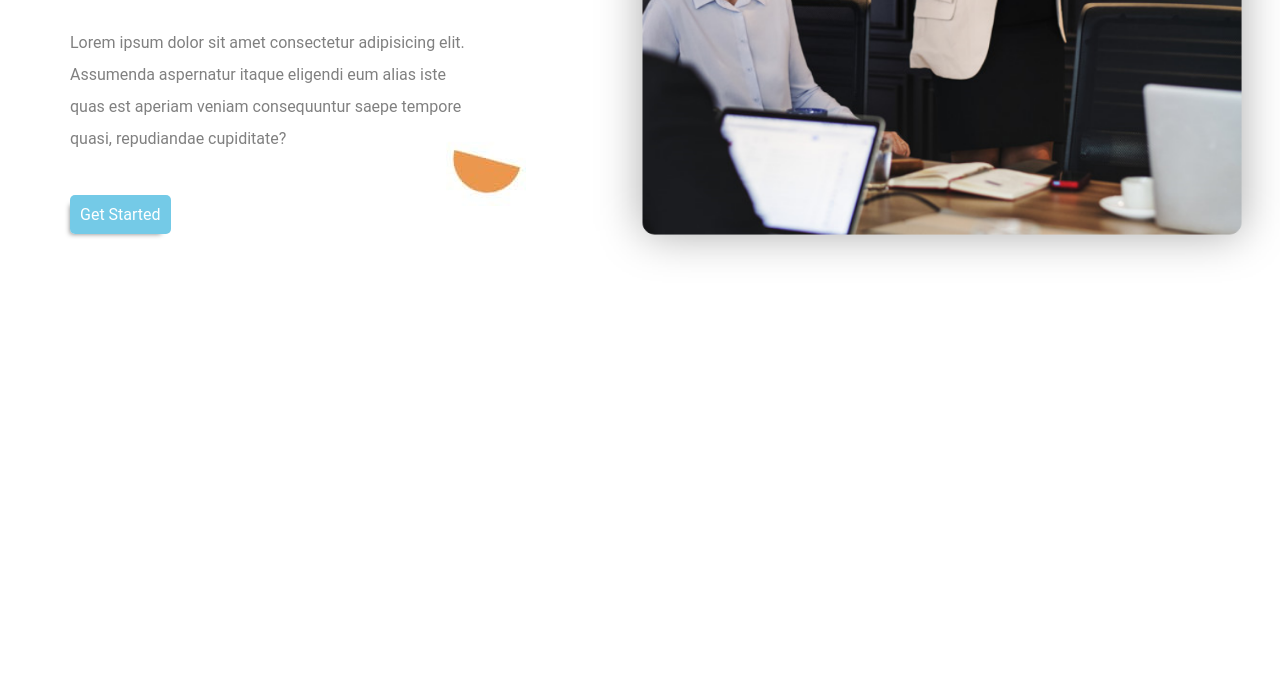
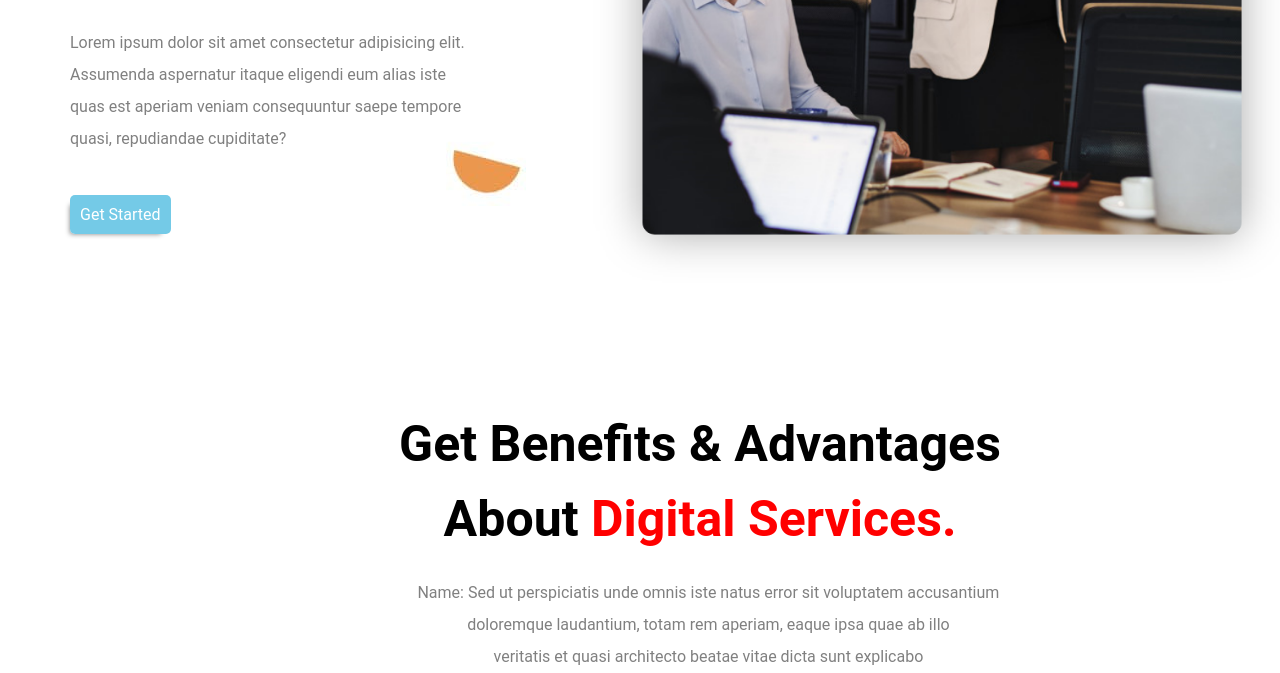
Before and after one commit to King-Leo-As/Dars_21, a plain HTML site: page index.html in a window 1280 px wide. Shown: the part 524-1197 px from the top of the page. Before the commit the page ends 831 px from the top, so only its background shows below. Drawn offline with Linux system fonts and the light colour scheme.

Commit message:
create new section for heading
create new section for heading

```diff
--- a/index.html
+++ b/index.html
@@ -46,7 +46,15 @@
                  <img src="./img/full-stop.png" alt="nuqta" class="full-stops">
              </div>
          </div>
-
+     </section>
+     <section class="benefits">
+        <div class="container">
+            <div class="benefits-heading">
+                <h2 class="benefits-title">Get Benefits & Advantages About
+                    <span class="heading__span">Digital Services.</span></h2>
+                <p class="benefits-text">Name: Sed ut perspiciatis unde omnis iste natus error sit voluptatem accusantium <span class="block" style="display: block;">doloremque laudantium, totam rem aperiam, eaque ipsa quae ab illo </span>  veritatis et quasi architecto beatae vitae dicta sunt explicabo</p>
+            </div>
+        </div>
      </section>
 </body>
 </html>
--- a/style.css
+++ b/style.css
@@ -49,6 +49,9 @@ body{
     padding: 10px;
     border-radius: 5px;
     box-shadow: -5px 5px 5px -5px grey;
+}
+.heading{
+    margin-bottom: 100px;
 }
 
 .heading .container{
@@ -104,3 +107,20 @@ body{
     right: 30%;
     z-index: -1;
 }
+.benefits-heading{
+    width: 60%;
+    margin: 0 auto;
+    text-align: center;
+}
+.benefits-title{
+    font-size: 50px;
+    width: 100%;
+    line-height: 1.5;
+    margin-bottom: 20px;
+    transform: translateX(60px);
+}
+.benefits-text{
+    line-height: 2;
+    color: grey;
+    width: 120%;
+}
```
